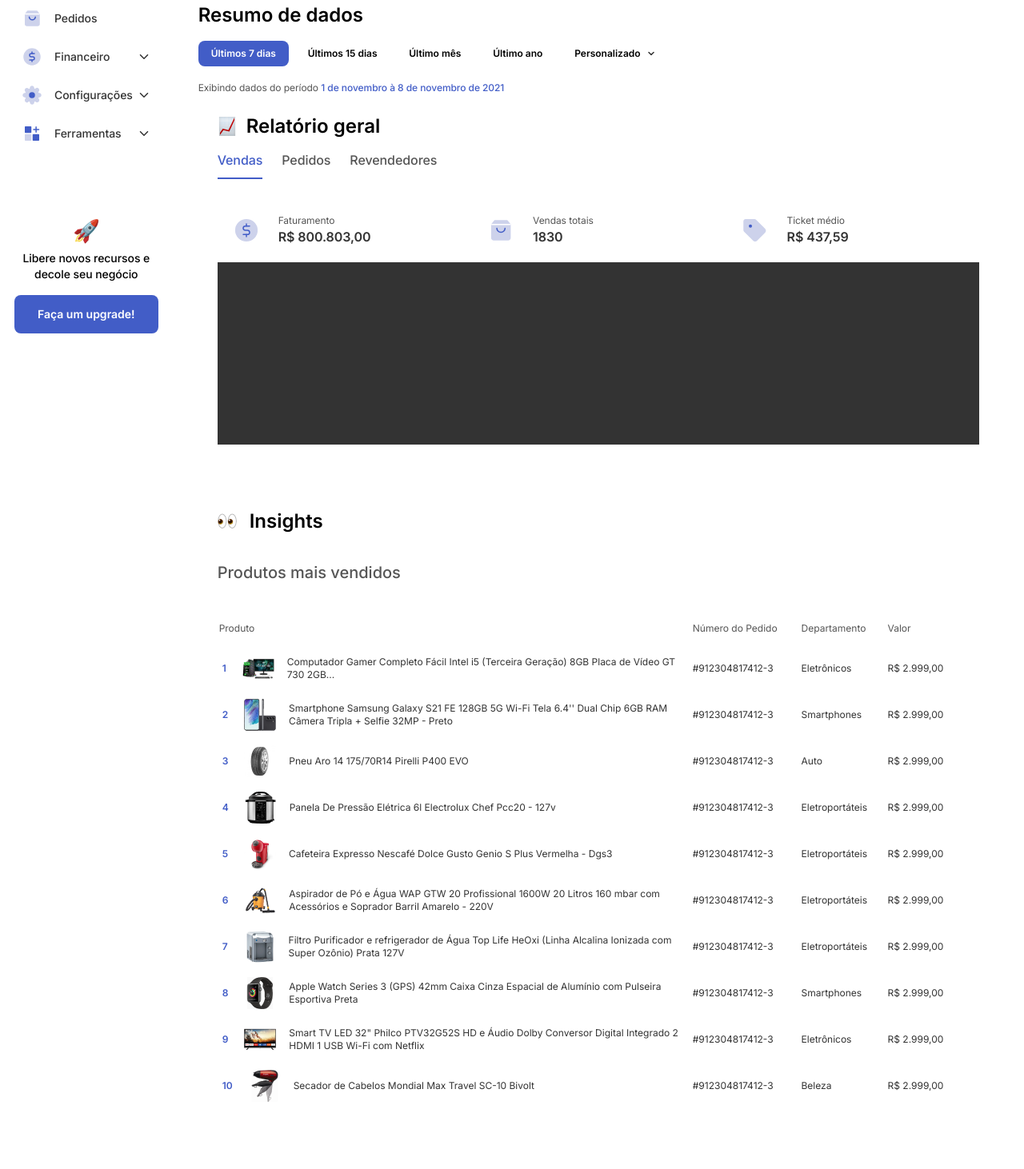
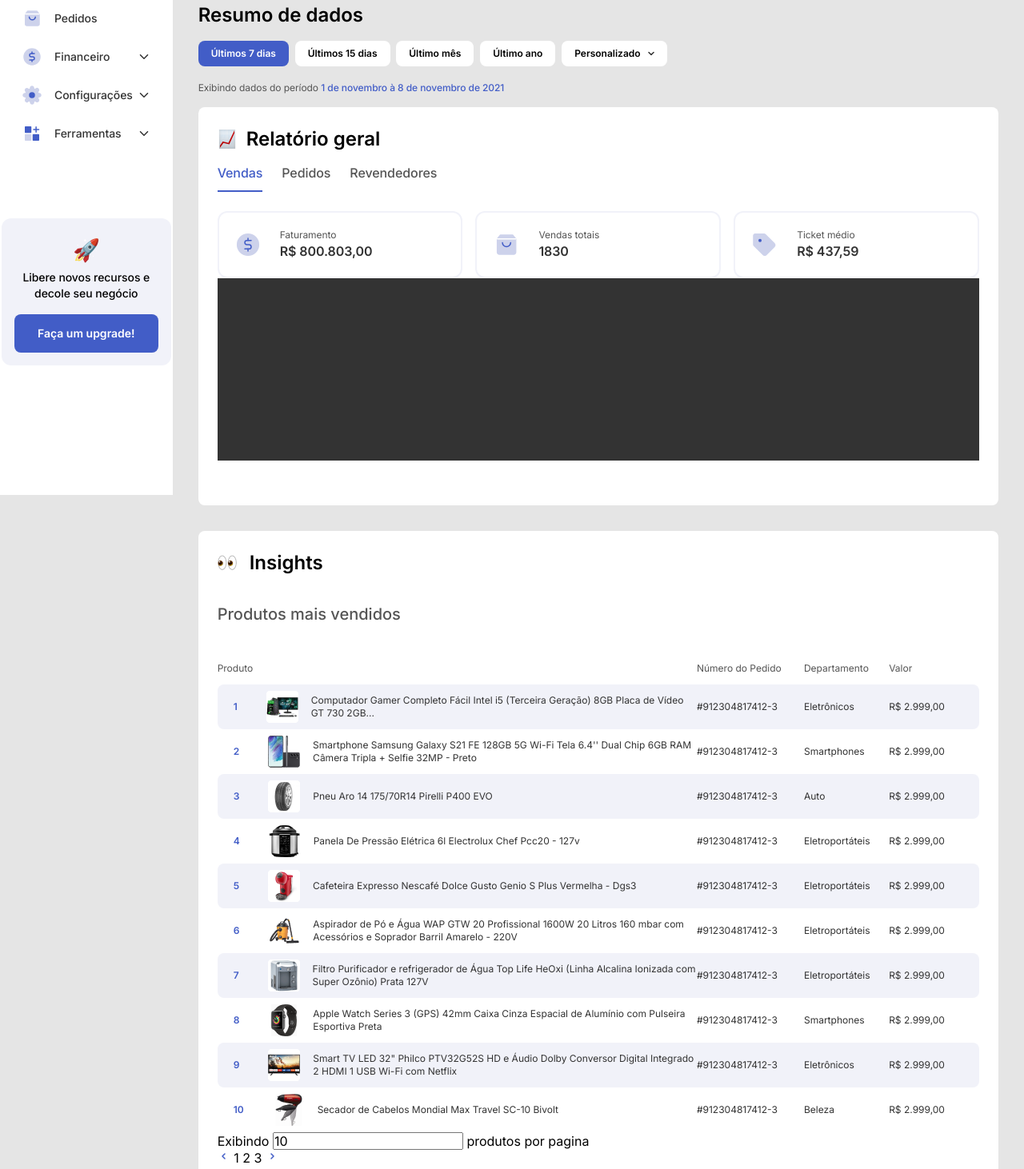
Before and after one commit to dev-rafael92as/FinalChallengeB8oneAcademy, a plain HTML site: page index.html in a window 1280 px wide. Shown: the part 181-1643 px from the top of the page at 80% size. Drawn offline with Linux system fonts and the light colour scheme.

Commit message:
bugs: ajuste de cores erradas no layout

```diff
--- a/assets/css/main.css
+++ b/assets/css/main.css
@@ -7,6 +7,11 @@
     --neutral-low: #333333;
     --primary-lightest: #F1F2F9;
     --feedback-helper: #F03460;
+    --background-bg: #E5E5E5;
+}
+
+body {
+    background-color: var(--background-bg);
 }
 
 /* Estilização Main */
@@ -123,7 +128,8 @@
     top: 64px;
     left: 0;
     width: min(100%, 244px);
-    height: calc(100vh - 84px);
+    height: calc(100vh - 64px);
+    background-color: var(--neutal-hight);
     /* border-right: 1px solid black; */
 }
 
@@ -178,12 +184,15 @@
     display: flex;
     flex-direction: column;
     align-items: center;
+    background: #F1F2F9;
+    border-radius: 12px;
 }
 
 .sidebar__cta-icon {
     width: 32px;
     height: 32px;
     margin-bottom: 8px;
+    margin-top: 24px;
 }
 
 .sidebar__cta-text {
@@ -206,7 +215,7 @@
     font-size: 14px;
     line-height: 24px;
     color: var(--neutal-hight);
-
+    margin-bottom: 16px;
 }
 
 /* Estilização information-bar */
@@ -288,6 +297,7 @@
     color: var(--neutral-dark);
     transition: all .1s ease-in-out;
     height: 32px;
+    background-color: var(--neutal-hight);
 }
 
 .calendar__button:hover {
@@ -329,8 +339,11 @@
 /* Estilização general-report */
 
 .general-report {
+    margin-top: 16px;
     padding: 24px;
     width: min(100%, 1132px);
+    background-color: var(--neutal-hight);
+    border-radius: 8px;
 }
 
 .general-report__title-container {
@@ -383,7 +396,7 @@
     width: min(100%, 1084px);
     display: flex;
     align-items: center;
-    justify-content: space-between;
+    gap: 0 16px;
 }
 
 .general-report__data-card-item {
@@ -392,6 +405,8 @@
     gap: 0 24px;
     width: min(100%, 350px);
     padding: 20px;
+    border: 2px solid #F1F2F9;
+    border-radius: 12px;
 }
 
 .general-report__data-card-values {
@@ -427,8 +442,11 @@
 /* Estilização insights */
 
 .insights {
+    margin-top: 32px;
     padding: 24px;
     width: min(100%, 1132px);
+    background-color: var(--neutal-hight);
+    border-radius: 8px;
 }
 
 /* Estilização sale-products */
@@ -466,6 +484,7 @@
 
 .sale-products__table {
     width: min(100%, 1084px);
+    border-collapse: collapse;
 }
 
 .sale-products__table-tr:nth-child(1) {
@@ -477,6 +496,15 @@
     height: 3.5rem;
     margin-bottom: 4px;
 }
+
+.sale-products__table-tr:nth-child(even) {
+    background-color: var(--primary-lightest);
+    border-radius: 8px;
+}
+
+
+
+
 
 .sale-products__table-th {
     text-align: left;
@@ -515,16 +543,23 @@
     color: var(--neutral-low);
 }
 
+.sale-products__table-td:nth-child(1) {
+    border-bottom-left-radius: 8px;
+    border-top-left-radius: 8px;
+}
+
+.sale-products__table-td:nth-child(4) {
+    border-bottom-right-radius: 8px;
+    border-top-right-radius: 8px;
+}
+
 .sale-products__table-td-num {
-
-    padding: 4px;
+    padding: 20px;
     font-weight: 600;
     font-size: 12px;
     line-height: 16px;
     color: var(--primary-default);
 }
-
-
 
 .sale-products__table-td-description {
     font-weight: normal;
@@ -533,3 +568,37 @@
     color: var(--neutral-low);
     width: min(100%, 540px);
 }
+
+/* Estilização sale-products-pagination */
+
+.sale-products__pagination {
+
+}
+
+.sale-products__pagination--left {
+
+}
+
+.sale-products__pagination-text {
+
+}
+
+.sale-products__pagination-num {
+
+}
+
+.sale-products__pagination--right {
+
+}
+
+.sale-products__pagination-icon {
+
+}
+
+.sale-products__pagination-pag {
+
+}
+
+.sale-products__pagination-pag--active {
+
+}
--- a/index.html
+++ b/index.html
@@ -552,6 +552,34 @@
                         </td>
                     </tr>
                 </table>
+                <div class="sale-products__pagination">
+                    <div class="sale-products__pagination--left">
+                        <span class="sale-products__pagination-text">
+                            Exibindo
+                        </span>
+                        <input class="sale-products__pagination-num" type="number" name="" value="10" id="">
+                        <span class="sale-products__pagination-text">
+                            produtos por pagina
+                        </span>
+                    </div>
+                    <div class="sale-products__pagination--right">
+                        <svg class="sale-products__pagination-icon" width="16" height="16" viewBox="0 0 16 16" fill="none" xmlns="http://www.w3.org/2000/svg">
+                            <path d="M9 5L6 8L9 11" stroke="#425DC7" stroke-width="1.5" stroke-linecap="round" stroke-linejoin="round"/>
+                        </svg>
+                        <span class="sale-products__pagination-pag sale-products__pagination-pag--active">
+                            1
+                        </span>
+                        <span class="sale-products__pagination-pag">
+                            2
+                        </span>
+                        <span class="sale-products__pagination-pag">
+                            3
+                        </span>
+                        <svg class="sale-products__pagination-icon" width="16" height="16" viewBox="0 0 16 16" fill="none" xmlns="http://www.w3.org/2000/svg">
+                            <path d="M7 11L10 8L7 5" stroke="#425DC7" stroke-width="1.5" stroke-linecap="round" stroke-linejoin="round"/>
+                        </svg>
+                    </div>
+                </div>
             </section>
         </div>
     </main>
```
